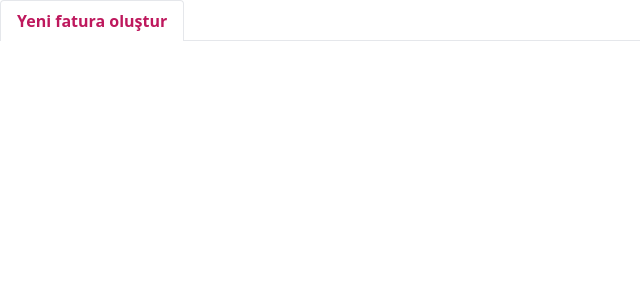
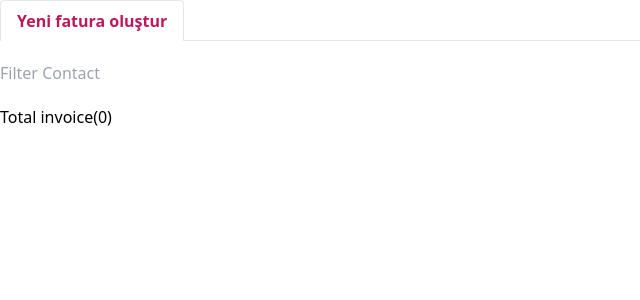
Before and after one commit to sevvalsaygat/invoicing-app, a React (Create React App) app: page /list in a window 1280 px wide. Shown: the top 300 px of the page, without its empty margins (0-640 px from the left). Built offline with nearby package versions, Linux system fonts and the light colour scheme.

Commit message:
List and add filter in list component

```diff
--- a/src/components/List/index.js
+++ b/src/components/List/index.js
@@ -1,7 +1,18 @@
-import React from 'react'
+import React, { useState } from 'react'
 import { Link } from "react-router-dom"
 
 function Index({ invoices }) {
+  const [filterText, setFilterText] = useState("")
+
+  const filtered = invoices.filter((item) => {
+    return Object.keys(item).some((key) =>
+      item[key]
+        .toString()
+        .toLowerCase()
+        .includes(filterText.toLocaleLowerCase())
+    );
+  });
+
   return (
     <div>
       <div className="flex border-b">
@@ -11,6 +22,31 @@ function Index({ invoices }) {
           </li>
         </ul>
       </div>
+      <div>
+
+        <input
+          className='mt-5'
+          placeholder='Filter Contact'
+          value={filterText}
+          onChange={(e) => setFilterText(e.target.value)}
+        />
+
+        <ul className='list mt-5'>
+          {
+            filtered.map((invoice, i) => (
+              <li key={i}>
+                <span>{invoice.title}</span>
+                <span>{invoice.description}</span>
+                <span>{invoice.receiver_email}</span>
+                <span>{invoice.payment_type}</span>
+                <span>{invoice.payment_date}</span>
+                <span>{invoice.payment_due_date}</span>
+              </li>
+            ))}
+        </ul>
+
+        <p className='mt-5'>Total invoice({filtered.length})</p>
+      </div>
     </div>
   )
 }
```
